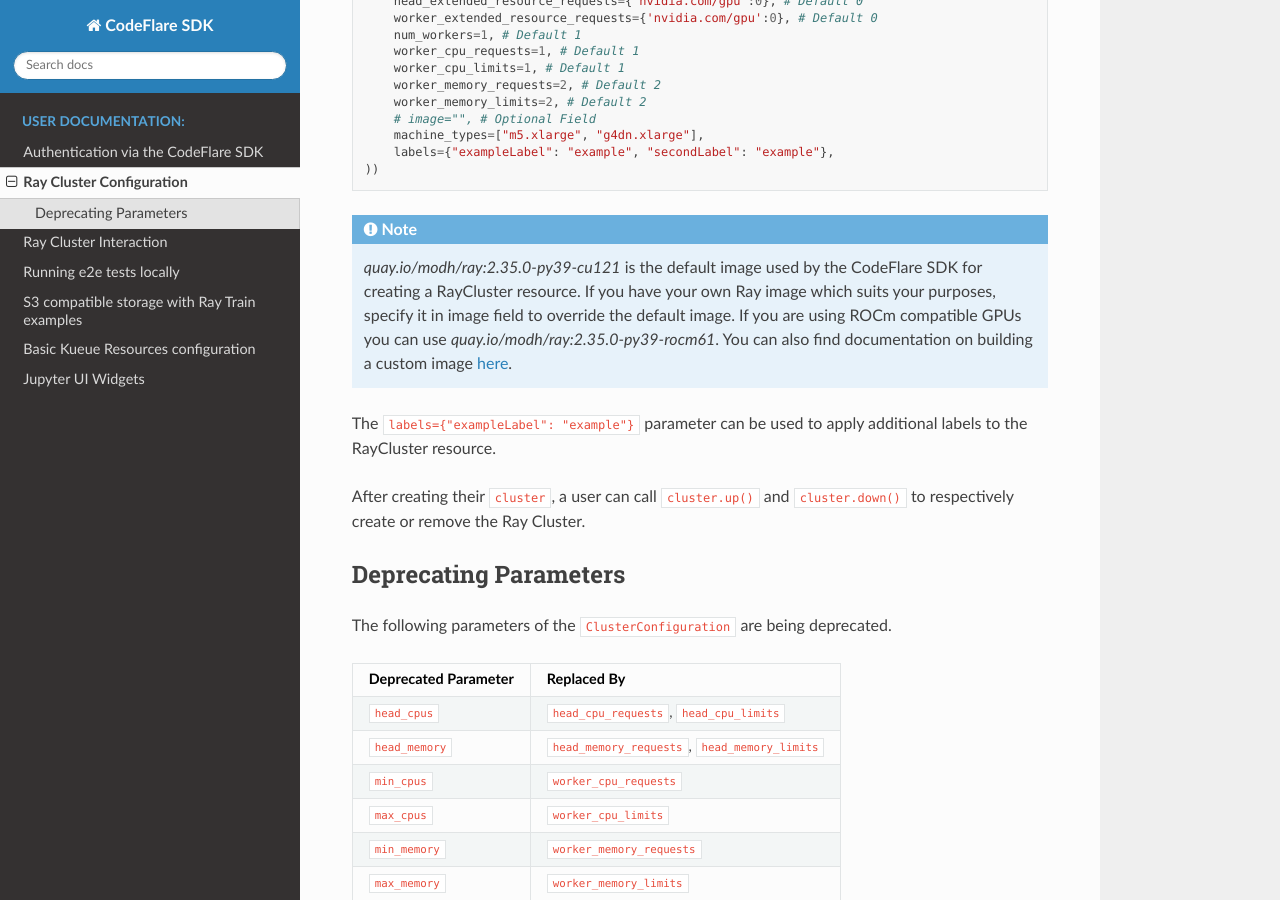
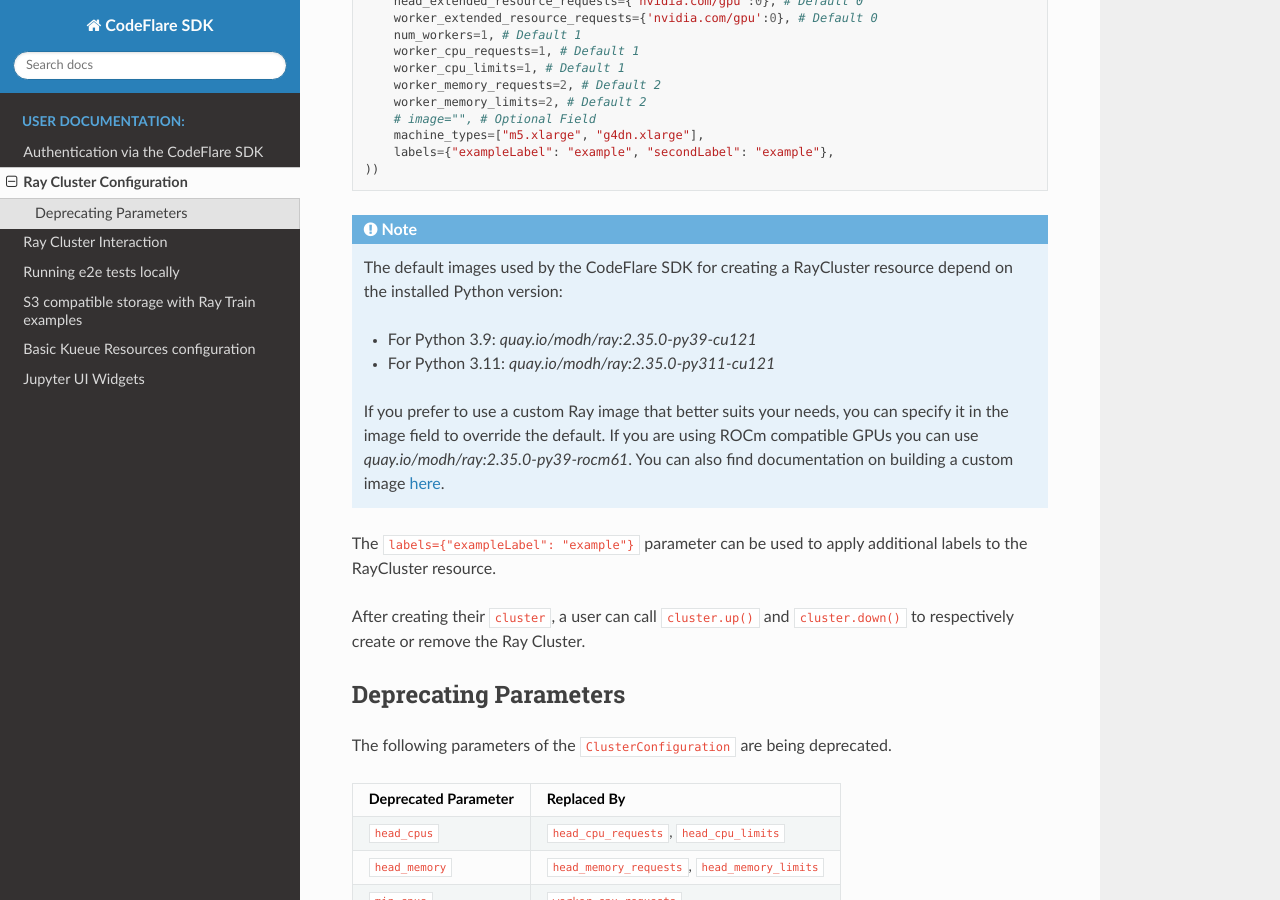
Before and after one commit to project-codeflare/codeflare-sdk, a Sphinx documentation site: the page built from docs/sphinx/user-docs/cluster-configuration.rst, in a window 1280 px wide and 900 px high, scrolled down 427 px. Built offline with Sphinx 7.4.7 and the Read the Docs theme 3.1.0, drawn with Linux system fonts in a browser that asks for light colours; pages that are not in the unit, such as notebooks, are missing from menus.

Commit message:
Remove image from base-template

```diff
--- a/docs/sphinx/user-docs/cluster-configuration.rst
+++ b/docs/sphinx/user-docs/cluster-configuration.rst
@@ -30,10 +30,15 @@
    ))
 
 .. note::
-  `quay.io/modh/ray:2.35.0-py39-cu121` is the default image used by
-  the CodeFlare SDK for creating a RayCluster resource. If you have your
-  own Ray image which suits your purposes, specify it in image field to
-  override the default image. If you are using ROCm compatible GPUs you
+  The default images used by the CodeFlare SDK for creating
+  a RayCluster resource depend on the installed Python version:
+
+  - For Python 3.9: `quay.io/modh/ray:2.35.0-py39-cu121`
+  - For Python 3.11: `quay.io/modh/ray:2.35.0-py311-cu121`
+
+  If you prefer to use a custom Ray image that better suits your
+  needs, you can specify it in the image field to override the default.
+  If you are using ROCm compatible GPUs you
   can use `quay.io/modh/ray:2.35.0-py39-rocm61`. You can also find
   documentation on building a custom image
   `here <https://github.com/opendatahub-io/distributed-workloads/tree/main/images/runtime/examples>`__.
--- a/src/codeflare_sdk/ray/templates/base-template.yaml
+++ b/src/codeflare_sdk/ray/templates/base-template.yaml
@@ -69,7 +69,6 @@
         containers:
         # The Ray head pod
         - name: ray-head
-          image: quay.io/modh/ray@sha256:0d715f92570a2997381b7cafc0e224cfa25323f18b9545acfd23bc2b71576d06
           imagePullPolicy: Always
           ports:
           - containerPort: 6379
@@ -150,7 +149,6 @@
       spec:
         containers:
         - name: machine-learning # must consist of lower case alphanumeric characters or '-', and must start and end with an alphanumeric character (e.g. 'my-name',  or '123-abc'
-          image: quay.io/modh/ray@sha256:0d715f92570a2997381b7cafc0e224cfa25323f18b9545acfd23bc2b71576d06
           # environment variables to set in the container.Optional.
           # Refer to https://kubernetes.io/docs/tasks/inject-data-application/define-environment-variable-container/
           lifecycle:
```
